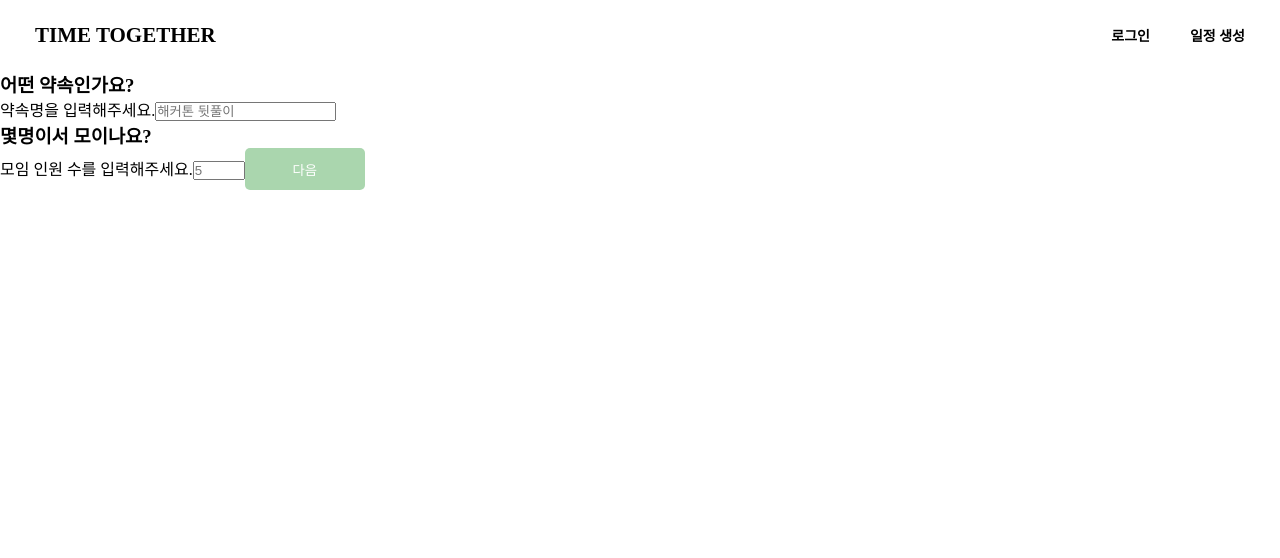
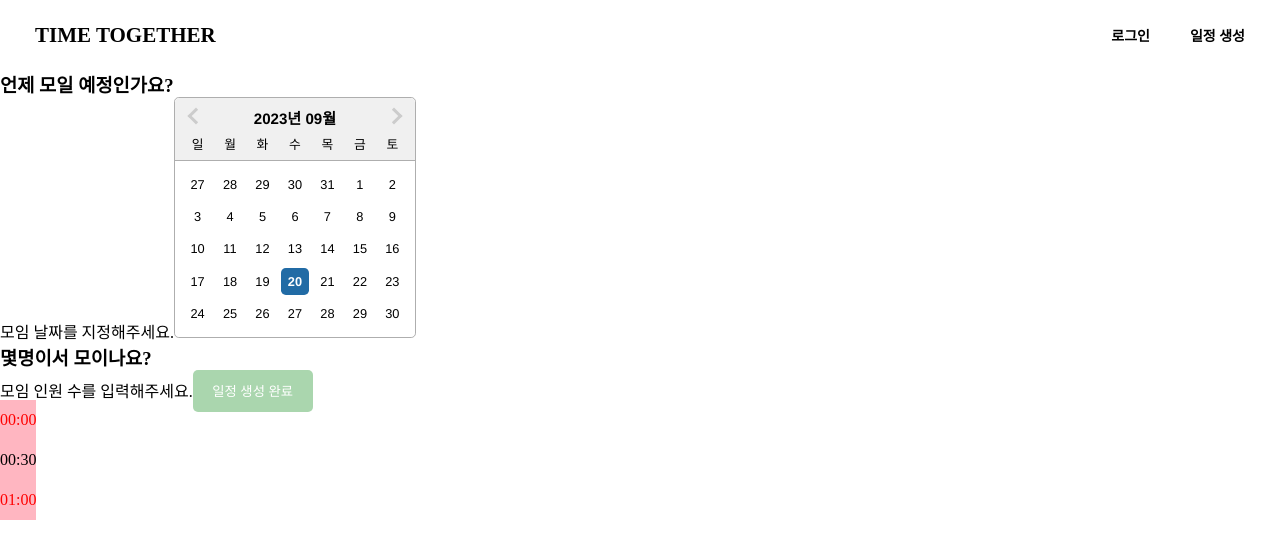
Before and after one commit to nahyyun/TimeTogether, a Next.js app: page /make-meeting in a window 1280 px wide. Shown: the top 558 px of the page. Built offline with nearby package versions, Linux system fonts and the light colour scheme.

Commit message:
feat: time picker 컴포넌트 mouseEvent 처리

```diff
--- a/src/components/TimePicker/index.tsx
+++ b/src/components/TimePicker/index.tsx
@@ -1,4 +1,4 @@
-import { useState } from "react";
+import React, { useEffect, useState } from "react";
 import {
   MAX_SCROLL_Y,
   MIN_SCROLL_Y,
@@ -8,6 +8,7 @@ import {
 import * as S from "./style";
 
 export default function TimePicker() {
+  const [isMouseDown, setIsMouseDown] = useState(false);
   const [scrollY, setScrollY] = useState(0);
   const [prevTouchY, setPrevTouchY] = useState(0);
 
@@ -36,19 +37,47 @@ export default function TimePicker() {
 
   const handleTouchEnd = (e: React.TouchEvent) => {
     setPrevTouchY(0);
+    setScrollY((prev) => scrollToVisibleArea(prev));
+  };
 
+  const handleMouseDown = (e: React.MouseEvent) => {
+    setIsMouseDown(true);
+  };
+
+  const handleMouseMove = (e: React.MouseEvent) => {
+    if (!isMouseDown) return;
+
+    const currentMouseY = e.pageY;
+    setPrevTouchY(currentMouseY);
+
+    if (!prevTouchY) return;
+
+    const offsetY = prevTouchY - currentMouseY;
+
+    setScrollY((prev) => prev + offsetY);
+  };
+
+  const handleMouseUp = (e: React.MouseEvent) => {
+    setIsMouseDown(false);
+    setPrevTouchY(0);
     setScrollY((prev) => scrollToVisibleArea(prev));
   };
 
   return (
-    <S.TimePickerContainer>
+    <S.TimePickerContainer
+      onMouseDown={handleMouseDown}
+      onMouseMove={handleMouseMove}
+      onMouseUp={handleMouseUp}
+      onTouchMove={handleTouchMove}
+      onTouchEnd={handleTouchEnd}
+    >
       <S.StartTimeWrapper scrollY={scrollY}>
         {TimeRange.map((time, idx) => (
           <S.Time
+            scrollY={scrollY}
             key={idx}
-            onTouchMove={handleTouchMove}
-            onTouchEnd={handleTouchEnd}
             isActiveItem={idx === scrollY / TIME_ITEM_HEIGHT + 1}
+            idx={idx}
           >
             {time}
           </S.Time>
--- a/src/components/TimePicker/style.ts
+++ b/src/components/TimePicker/style.ts
@@ -2,22 +2,32 @@ import { TIME_ITEM_HEIGHT } from "./../../utils/time";
 import styled from "@emotion/styled";
 
 export const TimePickerContainer = styled.div`
-  height: 100%;
-  display: flex;
-  gap: 15px;
-  overflow-y: hidden;
+  position: absolute;
+  top: 0;
+  height: 800px;
 `;
 
 export const StartTimeWrapper = styled.div<{
   scrollY: number;
 }>`
-  height: ${TIME_ITEM_HEIGHT * 3}px;
   line-height: ${TIME_ITEM_HEIGHT}px;
-  transform: translateY(${({ scrollY }) => -scrollY + "px"});
+
   transition: transform 0.2s;
+  background-color: lightpink;
+  overflow-y: hidden;
+  position: relative;
+  top: 50%;
+  display: block;
+  height: 120px;
 `;
 
-export const Time = styled.div<{ isActiveItem: boolean }>`
+export const Time = styled.div<{
+  isActiveItem: boolean;
+  scrollY: number;
+  idx: number;
+}>`
   height: ${TIME_ITEM_HEIGHT}px;
-  color: ${({ isActiveItem }) => (isActiveItem ? "black" : "lightgray")};
+  color: ${({ isActiveItem }) => (isActiveItem ? "black" : "red")};
+  cursor: pointer;
+  transform: translateY(${({ scrollY }) => -scrollY + "px"});
 `;
--- a/src/pages/make-meeting/index.tsx
+++ b/src/pages/make-meeting/index.tsx
@@ -42,7 +42,7 @@ export default function MakeMeetingPage() {
 
   function renderStepComponent(step: number) {
     switch (step) {
-      case 1:
+      case 2:
         return (
           <MeetingInfoInputs
             ref={meetingInputRefs}
@@ -50,7 +50,7 @@ export default function MakeMeetingPage() {
           />
         );
 
-      case 2:
+      case 1:
         return <MeetingDateTimePicker setDateValue={setDateValue} />;
     }
   }
```
